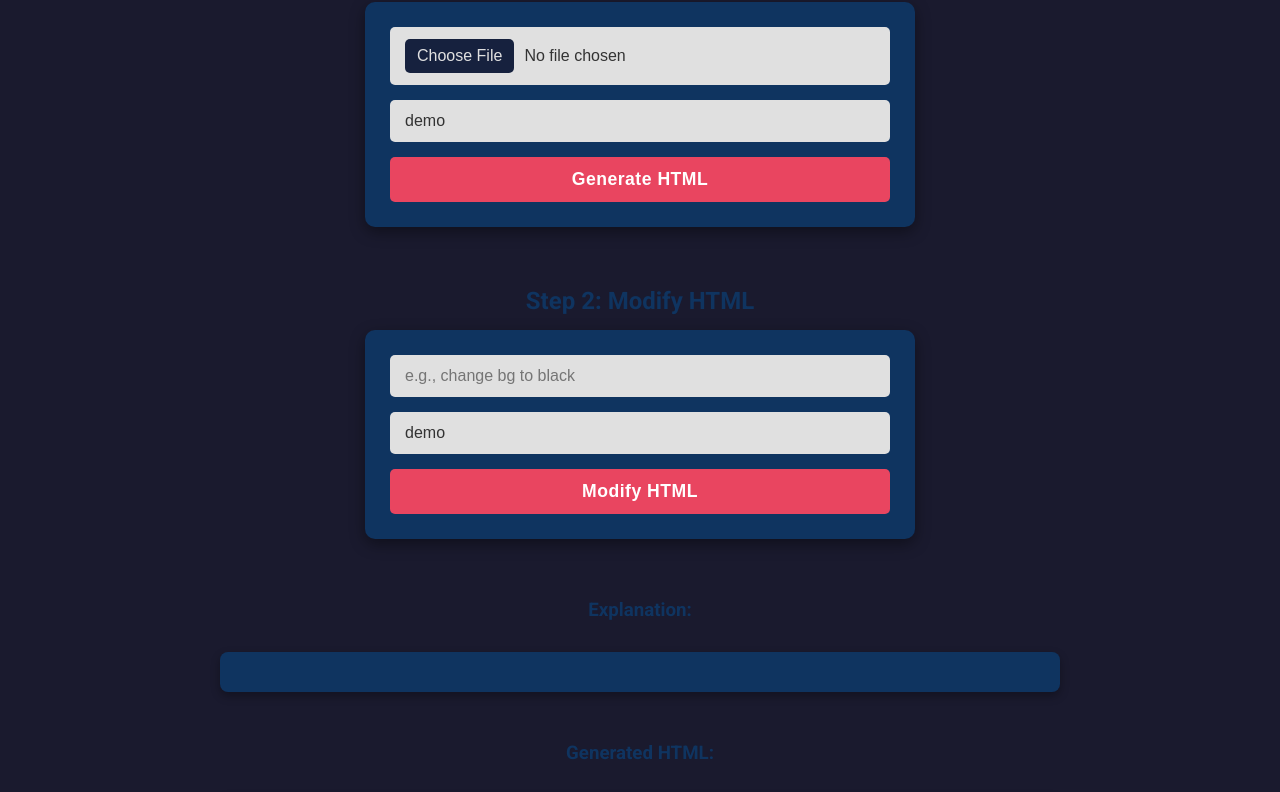
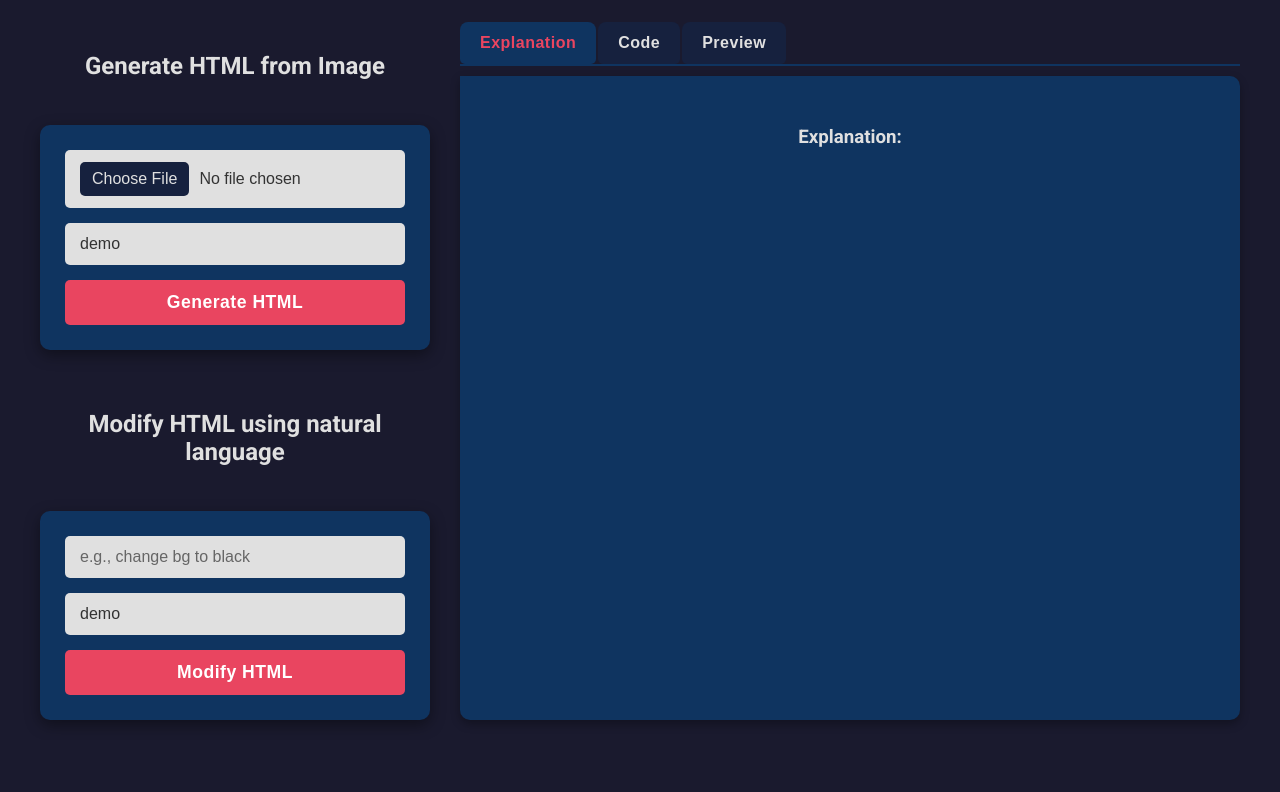
Before and after one commit to vidiptvashist/UX2UI-Image-to-Code-Generator-Modifier, a plain HTML site: page frontend/index.html in a window 1280 px wide. Shown: the part 91-883 px from the top of the page. After the commit the page ends 831 px from the top, so only its background shows below. Drawn offline with Linux system fonts and the light colour scheme.

Commit message:
updated frontend v2 and readme v1

```diff
--- a/frontend/index.html
+++ b/frontend/index.html
@@ -3,12 +3,12 @@
 <head>
   <title>UX2UI Generator</title>
   <meta charset="UTF-8" />
-  <link href="https://fonts.googleapis.com/css2?family=Roboto:wght@400;700&display=swap" rel="stylesheet">
+  <link href="https://fonts.googleapis.com/css2?family=Roboto:wght@400;700&family=Roboto+Mono&display=swap" rel="stylesheet">
   <style>
     body {
       font-family: 'Roboto', sans-serif;
       background-color: #1a1a2e; /* Dark background */
-      color: #e0e0e0; /* Light text */
+      color: #e0e0e0; /* Light text for general body content */
       margin: 0;
       padding: 20px;
       display: flex;
@@ -19,10 +19,37 @@
     }
 
     h2, h3 {
-      color: #0f3460; /* Slightly lighter dark blue for headings */
+      color: #e0e0e0; /* Changed to light color for better contrast against dark background */
       margin-top: 30px;
       margin-bottom: 15px;
       text-align: center;
+    }
+
+    /* Main container for the two panels */
+    .container {
+      display: flex;
+      width: 100%;
+      max-width: 1200px; /* Adjust as needed */
+      gap: 30px; /* Space between the left and right panels */
+      margin-top: 20px;
+      flex-wrap: wrap; /* Allow wrapping on smaller screens */
+    }
+
+    /* Left panel for forms */
+    .left-panel {
+      flex: 1; /* Takes available space */
+      min-width: 300px; /* Minimum width for the panel */
+      display: flex;
+      flex-direction: column;
+      gap: 30px;
+    }
+
+    /* Right panel for tabs */
+    .right-panel {
+      flex: 2; /* Takes more space than the left panel */
+      min-width: 450px; /* Minimum width for the panel */
+      display: flex;
+      flex-direction: column;
     }
 
     form {
@@ -30,9 +57,6 @@
       padding: 25px;
       border-radius: 10px;
       box-shadow: 0 5px 15px rgba(0, 0, 0, 0.4);
-      margin-bottom: 30px;
-      width: 100%;
-      max-width: 500px;
       display: flex;
       flex-direction: column;
       gap: 15px;
@@ -44,14 +68,19 @@
       border: none;
       padding: 12px 15px;
       border-radius: 5px;
-      color: #333;
+      color: #333; /* Darker text for input fields for readability */
       font-size: 1rem;
       width: calc(100% - 30px); /* Account for padding */
     }
 
+    input[type="text"]::placeholder {
+        color: #666; /* Adjust placeholder color for better visibility */
+    }
+
+
     input[type="file"]::file-selector-button {
       background-color: #16213e; /* Darker blue for file button */
-      color: #e0e0e0;
+      color: #e0e0e0; /* Light text for file button */
       border: none;
       padding: 8px 12px;
       border-radius: 5px;
@@ -66,7 +95,7 @@
 
     button {
       background-color: #e94560; /* Vibrant red for buttons */
-      color: white;
+      color: white; /* White text for buttons */
       border: none;
       padding: 12px 20px;
       border-radius: 5px;
@@ -82,63 +111,166 @@
       transform: translateY(-2px);
     }
 
+    /* Tab navigation */
+    .tabs {
+      display: flex;
+      margin-bottom: 10px;
+      border-bottom: 2px solid #0f3460;
+    }
+
+    .tab-button {
+      background-color: #16213e;
+      color: #e0e0e0; /* Light text for inactive tabs */
+      border: none;
+      padding: 12px 20px;
+      cursor: pointer;
+      font-size: 1rem;
+      border-top-left-radius: 8px;
+      border-top-right-radius: 8px;
+      transition: background-color 0.3s ease, color 0.3s ease;
+      margin-right: 2px; /* Small space between tabs */
+    }
+
+    .tab-button:hover {
+      background-color: #0f3460;
+    }
+
+    .tab-button.active {
+      background-color: #0f3460; /* Active tab stands out */
+      color: #e94560; /* Active tab color */
+      font-weight: bold;
+    }
+
+    /* Tab content area */
+    .tab-content {
+      background-color: #0f3460;
+      padding: 20px;
+      border-bottom-left-radius: 10px;
+      border-bottom-right-radius: 10px;
+      border-top-right-radius: 10px; /* Only top right for content, top left handled by active tab */
+      box-shadow: 0 4px 10px rgba(0, 0, 0, 0.3);
+      flex-grow: 1; /* Allow content to fill remaining height */
+      overflow: auto; /* For scrollable content */
+      display: none; /* Hidden by default */
+    }
+
+    .tab-content.active {
+      display: block; /* Show active tab content */
+    }
+
     pre {
-      background-color: #0f3460; /* Same as form for consistency */
-      color: #e0e0e0;
-      padding: 20px;
-      border-radius: 8px;
+      background-color: #0f3460; /* Same as form for consistency, but within tab content */
+      color: #e0e0e0; /* Light text for preformatted code/explanation */
+      padding: 0; /* No extra padding here, already in .tab-content */
+      border-radius: 0;
       white-space: pre-wrap;
       word-break: break-all;
       font-family: 'Roboto Mono', monospace; /* Monospaced font for code */
-      width: 100%;
-      max-width: 800px;
-      box-shadow: 0 4px 10px rgba(0, 0, 0, 0.3);
-      margin-bottom: 20px;
+      margin: 0; /* Remove default margin */
     }
 
     iframe {
-      border: 2px solid #e94560; /* Red border for the preview */
-      border-radius: 8px;
+      border: none; /* No border for iframe, tab content has it */
+      border-radius: 0;
       width: 100%;
-      max-width: 800px;
-      box-shadow: 0 4px 10px rgba(0, 0, 0, 0.3);
+      height: 100%; /* Fill parent tab-content */
+    }
+
+    /* Responsive adjustments */
+    @media (max-width: 768px) {
+      .container {
+        flex-direction: column; /* Stack panels vertically on small screens */
+      }
+      .left-panel, .right-panel {
+        min-width: unset; /* Remove min-width on small screens */
+        width: 100%;
+      }
     }
   </style>
 </head>
 <body>
-  <h2>Step 1: Generate HTML from Image</h2>
+  <h2>UX2UI Generator</h2>
+
+  <div class="container">
+    <div class="left-panel">
+      <h2>Generate HTML from Image</h2>
       <form id="uploadForm">
         <input type="file" name="file" accept="image/*" required />
         <input type="text" name="app_name" value="demo" required />
         <button type="submit">Generate HTML</button>
       </form>
 
-  <h2>Step 2: Modify HTML</h2>
+      <h2>Modify HTML using natural language</h2>
       <form id="modifyForm">
         <input type="text" name="query" placeholder="e.g., change bg to black" required />
         <input type="text" name="app_name" value="demo" required />
         <button type="submit">Modify HTML</button>
       </form>
+    </div>
 
+    <div class="right-panel">
+      <div class="tabs">
+        <button class="tab-button active" data-tab="explanation">Explanation</button>
+        <button class="tab-button" data-tab="code">Code</button>
+        <button class="tab-button" data-tab="preview">Preview</button>
+      </div>
+
+      <div id="explanationTab" class="tab-content active">
         <h3>Explanation:</h3>
         <pre id="explanationBox"></pre>
+      </div>
 
+      <div id="codeTab" class="tab-content">
         <h3>Generated HTML:</h3>
         <pre id="htmlBox"></pre>
+      </div>
 
+      <div id="previewTab" class="tab-content">
         <h3>Rendered Preview:</h3>
         <iframe id="preview" width="100%" height="400px"></iframe>
+      </div>
+    </div>
+  </div>
 
   <script>
     const htmlBox = document.getElementById("htmlBox");
     const explanationBox = document.getElementById("explanationBox");
     const preview = document.getElementById("preview");
 
+    const tabButtons = document.querySelectorAll(".tab-button");
+    const tabContents = document.querySelectorAll(".tab-content");
+
+    // Function to switch tabs
+    function showTab(tabName) {
+      tabContents.forEach(content => {
+        content.classList.remove("active");
+      });
+      tabButtons.forEach(button => {
+        button.classList.remove("active");
+      });
+
+      document.getElementById(`${tabName}Tab`).classList.add("active");
+      document.querySelector(`.tab-button[data-tab="${tabName}"]`).classList.add("active");
+    }
+
+    // Event listeners for tab buttons
+    tabButtons.forEach(button => {
+      button.addEventListener("click", () => {
+        const tabName = button.dataset.tab;
+        showTab(tabName);
+      });
+    });
+
     document.getElementById("uploadForm").addEventListener("submit", async (e) => {
       e.preventDefault();
       const formData = new FormData(e.target);
 
       try {
+        explanationBox.textContent = "Generating HTML..."; // Provide feedback
+        htmlBox.textContent = "";
+        preview.srcdoc = "";
+        showTab("explanation"); // Switch to explanation tab on submit
+
         const res = await fetch("http://127.0.0.1:8000/generateHTML/", {
           method: "POST",
           body: formData
@@ -153,11 +285,14 @@
         htmlBox.textContent = data.html_code;
         explanationBox.textContent = data.explanation;
         preview.srcdoc = data.html_code;
+        showTab("preview"); // Switch to preview tab after successful generation
+
       } catch (error) {
         explanationBox.textContent = `Error: ${error.message}`;
         htmlBox.textContent = '';
         preview.srcdoc = '';
         console.error("Error during HTML generation:", error);
+        showTab("explanation"); // Stay on explanation tab to show error
       }
     });
 
@@ -166,7 +301,12 @@
       const formData = new FormData(e.target);
 
       try {
-        const res = await fetch("http://127.0.0.1:8000/modifyHTML/", {
+        explanationBox.textContent = "Modifying HTML..."; // Provide feedback
+        htmlBox.textContent = "";
+        preview.srcdoc = "";
+        showTab("explanation"); // Switch to explanation tab on submit
+
+        const res = await fetch("http://127.00.0.1:8000/modifyHTML/", {
           method: "POST",
           body: formData
         });
@@ -180,13 +320,19 @@
         htmlBox.textContent = data.html_code;
         explanationBox.textContent = data.explanation;
         preview.srcdoc = data.html_code;
+        showTab("preview"); // Switch to preview tab after successful modification
+
       } catch (error) {
         explanationBox.textContent = `Error: ${error.message}`;
         htmlBox.textContent = '';
         preview.srcdoc = '';
         console.error("Error during HTML modification:", error);
+        showTab("explanation"); // Stay on explanation tab to show error
       }
     });
+
+    // Initialize with explanation tab active
+    showTab("explanation");
   </script>
 </body>
 </html>
```
Also changed, not shown: backend/demo.html (+55 -33 lines), 1 other file. Lines whose indentation alone changed are shown as unchanged.
